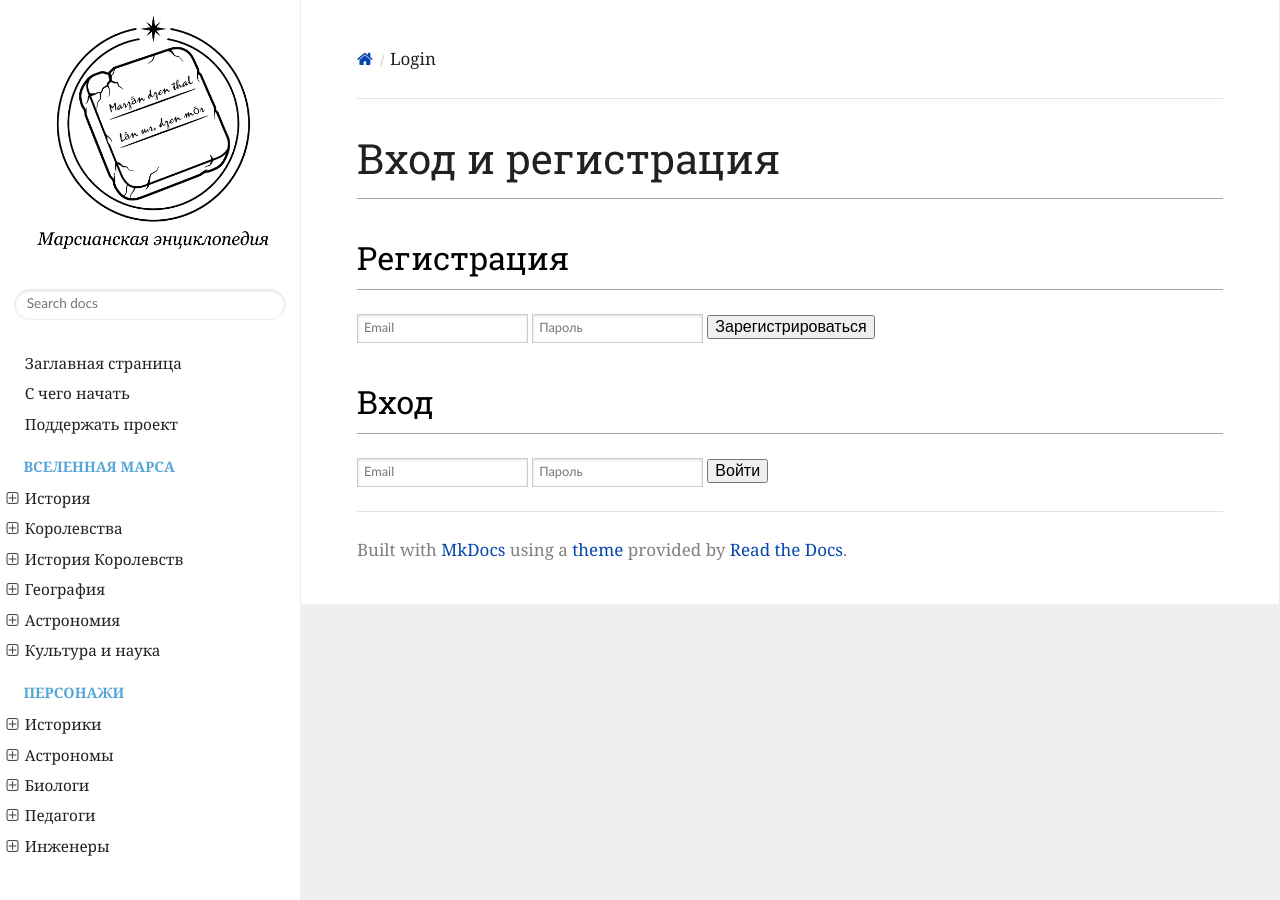
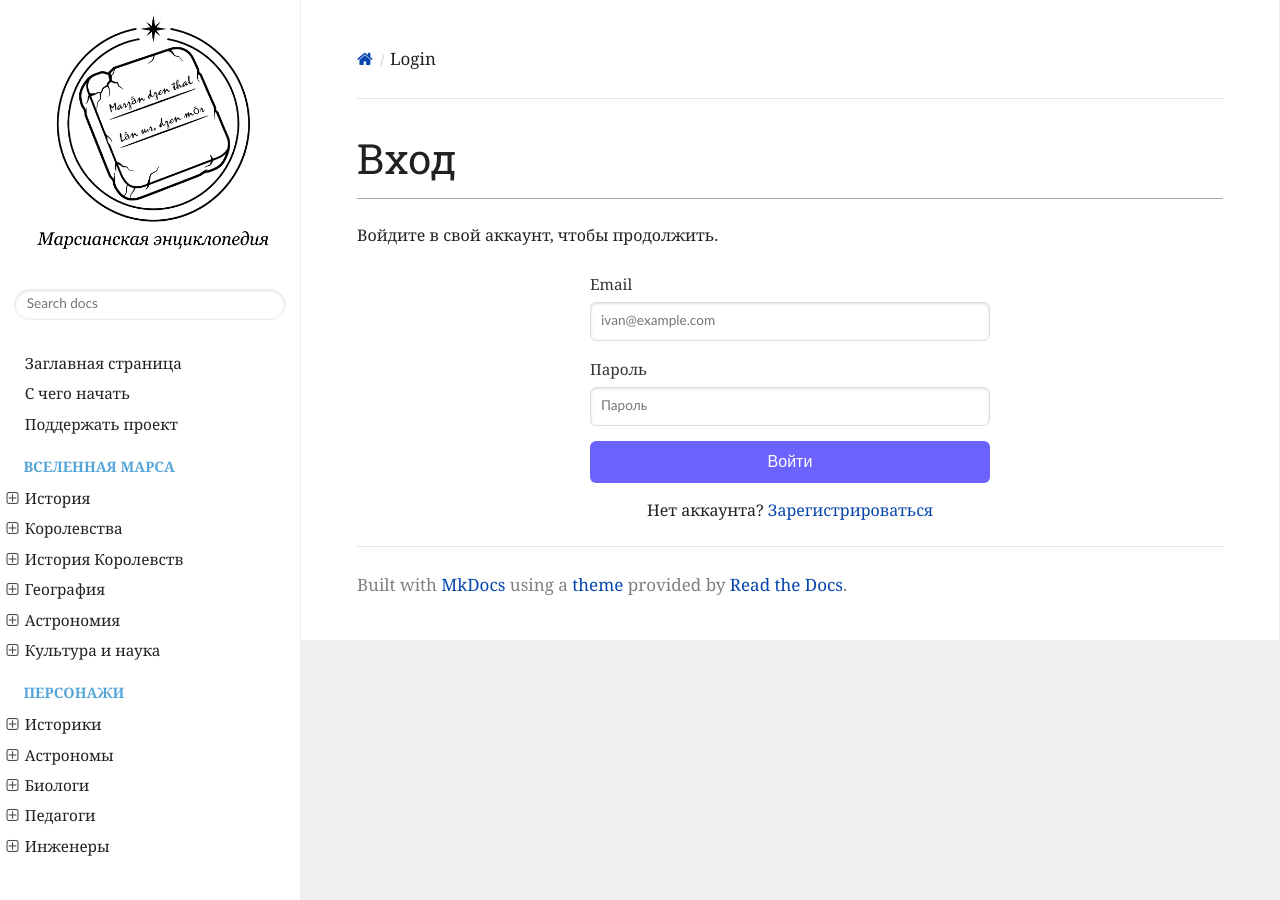
Before and after one commit to ivanhohlov14-bit/mars-encyclopedia, an MkDocs documentation site: the page built from docs/login.md, in a window 1280 px wide. Built offline with MkDocs 1.6.1, drawn with Linux system fonts in a browser that asks for light colours; nearby versions of some CDN libraries.

Commit message:
Update login.md

```diff
--- a/docs/login.md
+++ b/docs/login.md
@@ -1,17 +1,23 @@
 <!-- docs/login.md -->
+<h1>Вход</h1>
 
-<h1>Вход и регистрация</h1>
+<p>Войдите в свой аккаунт, чтобы продолжить.</p>
 
-<h2>Регистрация</h2>
-<input type="email" id="reg-email" placeholder="Email">
-<input type="password" id="reg-password" placeholder="Пароль">
-<button onclick="register(document.getElementById('reg-email').value, document.getElementById('reg-password').value)">
-  Зарегистрироваться
+<div style="max-width: 400px; margin: 0 auto;">
+    <div style="margin-bottom: 15px;">
+        <label for="login-email">Email</label>
+        <input type="email" id="login-email" placeholder="ivan@example.com" style="width: 100%; padding: 10px; border: 1px solid #ddd; border-radius: 6px;">
+    </div>
+    <div style="margin-bottom: 15px;">
+        <label for="login-password">Пароль</label>
+        <input type="password" id="login-password" placeholder="Пароль" style="width: 100%; padding: 10px; border: 1px solid #ddd; border-radius: 6px;">
+    </div>
+    <button onclick="loginUser(document.getElementById('login-email').value, document.getElementById('login-password').value)"
+            style="width: 100%; padding: 12px; background: #6C63FF; color: #fff; border: none; border-radius: 6px; font-size: 1rem; cursor: pointer;">
+        Войти
+    </button>
+    <p style="margin-top: 15px; text-align: center;">
+        Нет аккаунта? <a href="/register/">Зарегистрироваться</a>
+    </p>
+</div>
 </button>
-
-<h2>Вход</h2>
-<input type="email" id="login-email" placeholder="Email">
-<input type="password" id="login-password" placeholder="Пароль">
-<button onclick="login(document.getElementById('login-email').value, document.getElementById('login-password').value)">
-  Войти
-</button>
```
